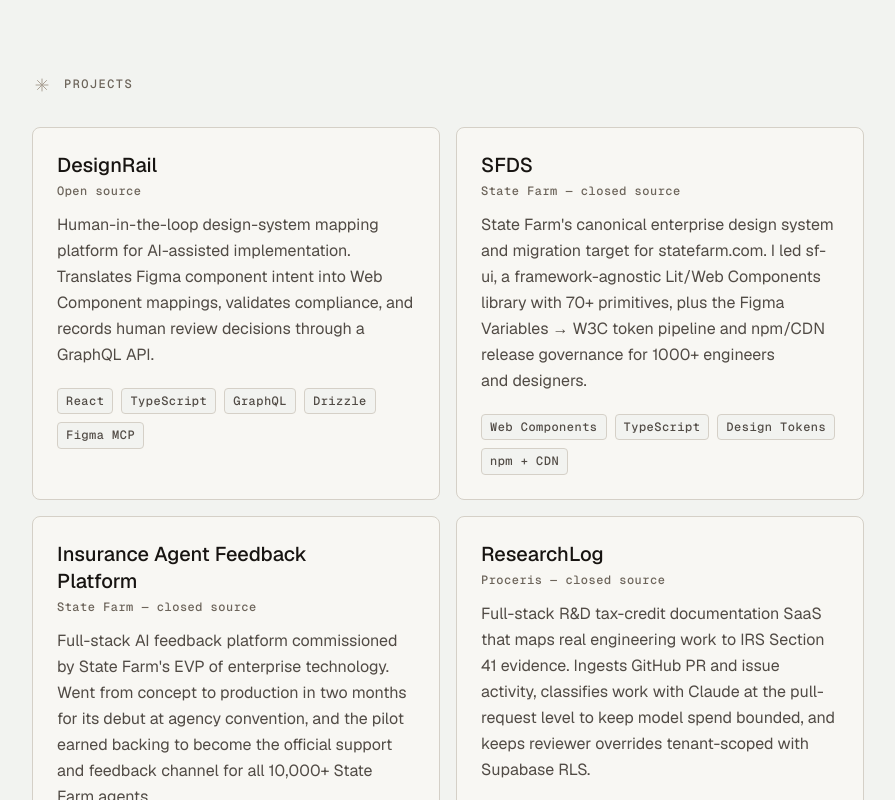
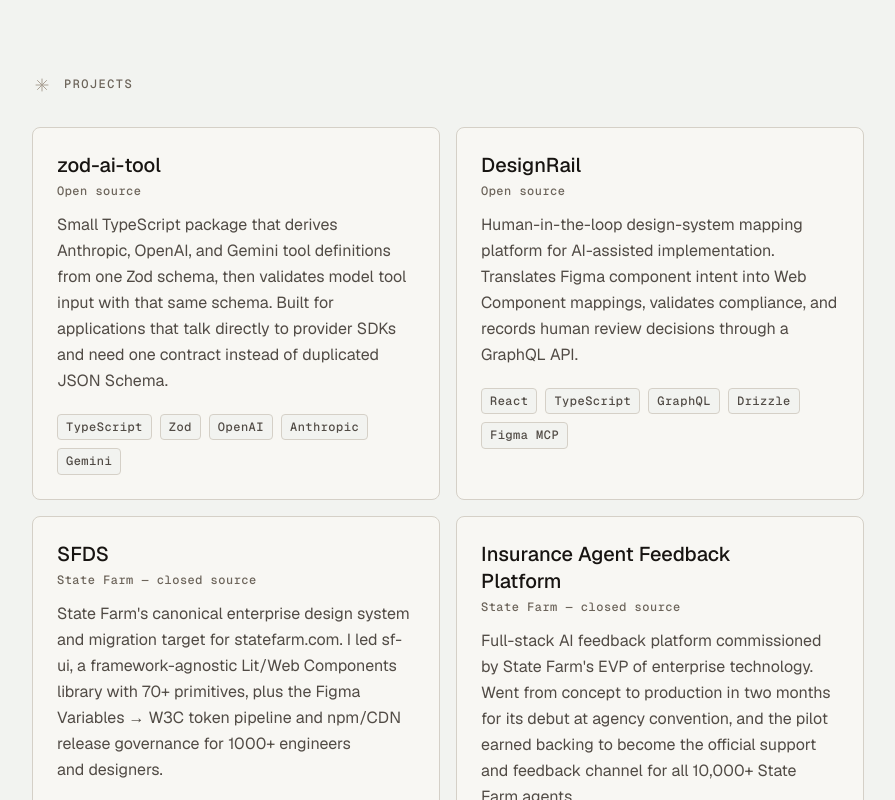
Before and after one commit to connordibble/connordibble.dev, a Next.js app: page / in a window 1280 px wide. Shown: the part 820-1620 px from the top of the page, without its empty margins (192-1087 px from the left). Built offline with nearby package versions, Linux system fonts and the light colour scheme.

Commit message:
feat: add zod-ai-tool project page

```diff
--- a/src/app/projects/[slug]/page.tsx
+++ b/src/app/projects/[slug]/page.tsx
@@ -40,7 +40,7 @@
     notFound();
   }
 
-  const { title, owner, tags, detail, repoUrl } = project;
+  const { title, owner, tags, detail, repoUrl, links } = project;
 
   return (
     <>
@@ -80,18 +80,36 @@
                 </li>
               ))}
             </ul>
+            {repoUrl || links?.length ? (
+              <div className="mt-6 flex flex-wrap gap-3">
                 {repoUrl ? (
                   <a
                     href={repoUrl}
                     target="_blank"
                     rel="noopener noreferrer"
-                className="pill-link mt-6 inline-flex items-center gap-2 rounded-sm border border-border bg-panel px-4 py-2 font-mono text-caption text-text transition-colors duration-150"
+                    className="pill-link inline-flex items-center gap-2 rounded-sm border border-border bg-panel px-4 py-2 font-mono text-caption text-text transition-colors duration-150"
                   >
                     <span>View source on GitHub</span>
                     <span aria-hidden className="block origin-center -rotate-45">
                       →
                     </span>
                   </a>
+                ) : null}
+                {links?.map((link) => (
+                  <a
+                    key={link.href}
+                    href={link.href}
+                    target="_blank"
+                    rel="noopener noreferrer"
+                    className="pill-link inline-flex items-center gap-2 rounded-sm border border-border bg-panel px-4 py-2 font-mono text-caption text-text transition-colors duration-150"
+                  >
+                    <span>{link.label}</span>
+                    <span aria-hidden className="block origin-center -rotate-45">
+                      →
+                    </span>
+                  </a>
+                ))}
+              </div>
             ) : null}
           </header>
 
--- a/src/data/projects.ts
+++ b/src/data/projects.ts
@@ -1,6 +1,11 @@
 export type ProjectDetailSection = {
   heading: string;
   body: string;
+};
+
+export type ProjectLink = {
+  label: string;
+  href: string;
 };
 
 export type Project = {
@@ -13,6 +18,8 @@
   externalUrl?: string;
   /** If set, the detail page shows a source link to this repo. */
   repoUrl?: string;
+  /** Additional external links shown on the detail page. */
+  links?: ProjectLink[];
   /** If set, the card links to /projects/[slug] and renders this content there. */
   detail?: {
     headline: string;
@@ -21,6 +28,51 @@
 };
 
 export const projects: Project[] = [
+  {
+    slug: "zod-ai-tool",
+    title: "zod-ai-tool",
+    owner: "Open source",
+    description:
+      "Small TypeScript package that derives Anthropic, OpenAI, and Gemini tool definitions from one Zod schema, then validates model tool input with that same schema. Built for applications that talk directly to provider SDKs and need one contract instead of duplicated JSON Schema.",
+    tags: ["TypeScript", "Zod", "OpenAI", "Anthropic", "Gemini"],
+    repoUrl: "https://github.com/connordibble/zod-ai-tool",
+    links: [
+      {
+        label: "View package on npm",
+        href: "https://www.npmjs.com/package/zod-ai-tool",
+      },
+    ],
+    detail: {
+      headline:
+        "A small package for a narrow boundary: provider tool schemas and runtime validation derived from the same Zod object.",
+      sections: [
+        {
+          heading: "Problem",
+          body: "Tool use creates two contracts that want to drift. The provider gets a JSON Schema shape so the model knows what to return. The application keeps a Zod schema so model output can be checked before it touches data. When those are written separately, the mismatch usually shows up late: a range limit exists in one place, an enum value lands in another, or an optional field means something different to the provider than it means to the validator.",
+        },
+        {
+          heading: "Boundary",
+          body: "zod-ai-tool keeps that boundary deliberately small. It does not call Anthropic, OpenAI, or Gemini. It does not parse streams, run tool loops, or decide which function to call. It takes a root Zod object, derives provider-ready tool definitions, and gives the application the original schema back as validate and safeParse. The Zod schema stays the source of truth.",
+        },
+        {
+          heading: "Implementation",
+          body: "The package supports Zod 3 and Zod 4 without version sniffing. On Zod 4 it uses the built-in toJSONSchema converter. On Zod 3 it lazily falls back to zod-to-json-schema, so Zod 4 consumers do not pay a static import cost. Provider SDK types are defined locally to avoid runtime SDK dependencies, while development tests assert Anthropic and OpenAI compatibility against the real SDK types.",
+        },
+        {
+          heading: "Strict Mode",
+          body: "OpenAI strict mode is opt-in. When enabled, object schemas get additionalProperties: false and every declared property is marked required. Optional Zod fields must already accept null, because OpenAI represents optional values as null under strict mode. The package refuses to hide that difference by rewriting returned values before validation.",
+        },
+        {
+          heading: "Release Discipline",
+          body: "The repo is treated like production infrastructure despite its size. CI runs lint, typecheck, tests, build, and a Node 20/22/24 matrix across minimum and current Zod 3 and Zod 4 releases. Coverage is enforced. Examples are typechecked and smoke-run. Releases use semantic-release with npm provenance, so compatibility and package metadata stay part of the contract.",
+        },
+        {
+          heading: "Stack",
+          body: "TypeScript · Zod 3/4 · zod-to-json-schema · Vitest · tsup · semantic-release · Anthropic/OpenAI/Gemini provider shapes",
+        },
+      ],
+    },
+  },
   {
     slug: "designrail",
     title: "DesignRail",
```
Lines whose indentation alone changed are shown as unchanged.
